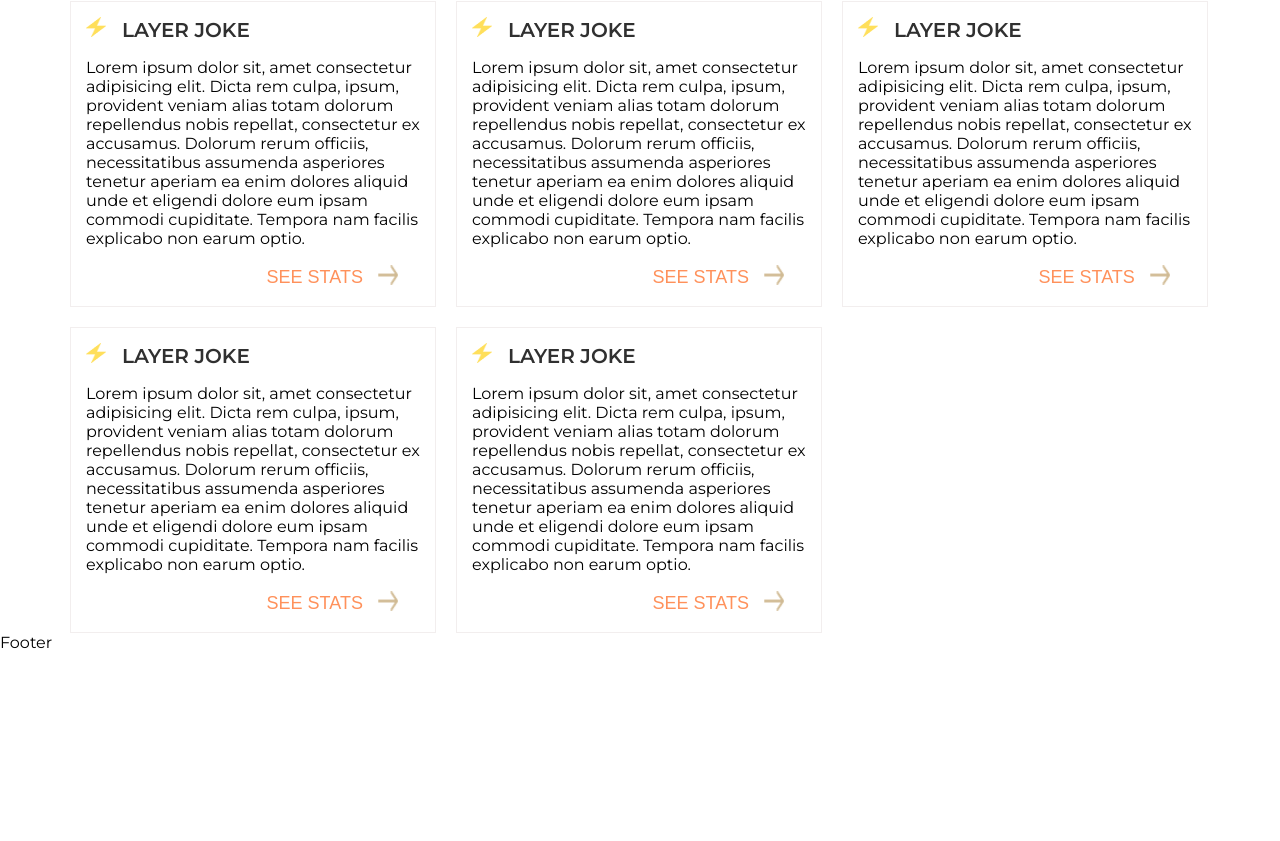
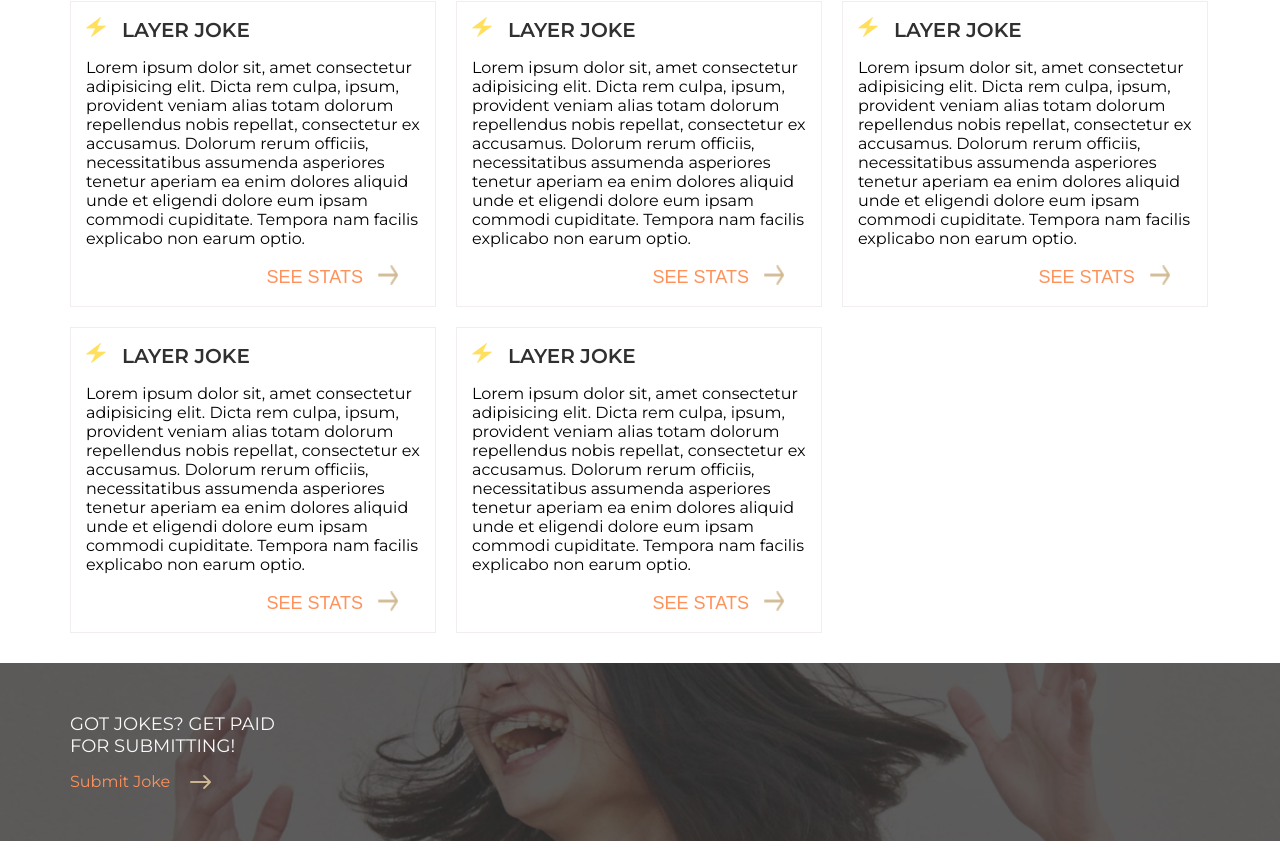
Before and after one commit to arifkhan012/chuckjokes, a React (Create React App) app: page / in a window 1280 px wide. Shown: the part 619-1460 px from the top of the page. Before the commit the page ends 1271 px from the top, so only its background shows below. Built offline with nearby package versions, Linux system fonts and the light colour scheme.

Commit message:
footer design

```diff
--- a/src/components/layout/Footer.jsx
+++ b/src/components/layout/Footer.jsx
@@ -1,7 +1,28 @@
 import React from "react";
+import { Link } from "react-router-dom";
 
 function Footer() {
-  return <div>Footer</div>;
+  return (
+    <div
+      className="footer"
+      style={{
+        backgroundImage: `url('/image/bitmap_2.png`,
+        backgroundPosition: "center" /* Center the image */,
+        backgroundRepeat: "no-repeat" /* Do not repeat the image */,
+        backgroundSize: "cover",
+      }}
+    >
+      <div className="container">
+        <div className="footerTitle">
+          Got Jokes? get Paid <br /> for submitting!
+        </div>
+        <Link className="summitJoke" to="#">
+          Submit Joke{" "}
+          <img src={require("../../image/path-copy-5.png")} alt="img" />
+        </Link>
+      </div>
+    </div>
+  );
 }
 
 export default Footer;
--- a/src/styles/sass/_global.scss
+++ b/src/styles/sass/_global.scss
@@ -244,3 +244,23 @@
     }
   }
 }
+
+// footer
+.footer {
+  // height: 200px;
+  margin-top: 30px;
+  padding: 50px 0;
+  .footerTitle {
+    font-size: 18px;
+    color: $white;
+    text-transform: uppercase;
+  }
+  .summitJoke {
+    margin-top: 15px;
+    color: $orange;
+    display: inline-flex;
+    align-items: center;
+    justify-content: center;
+    gap: 20px;
+  }
+}
```
